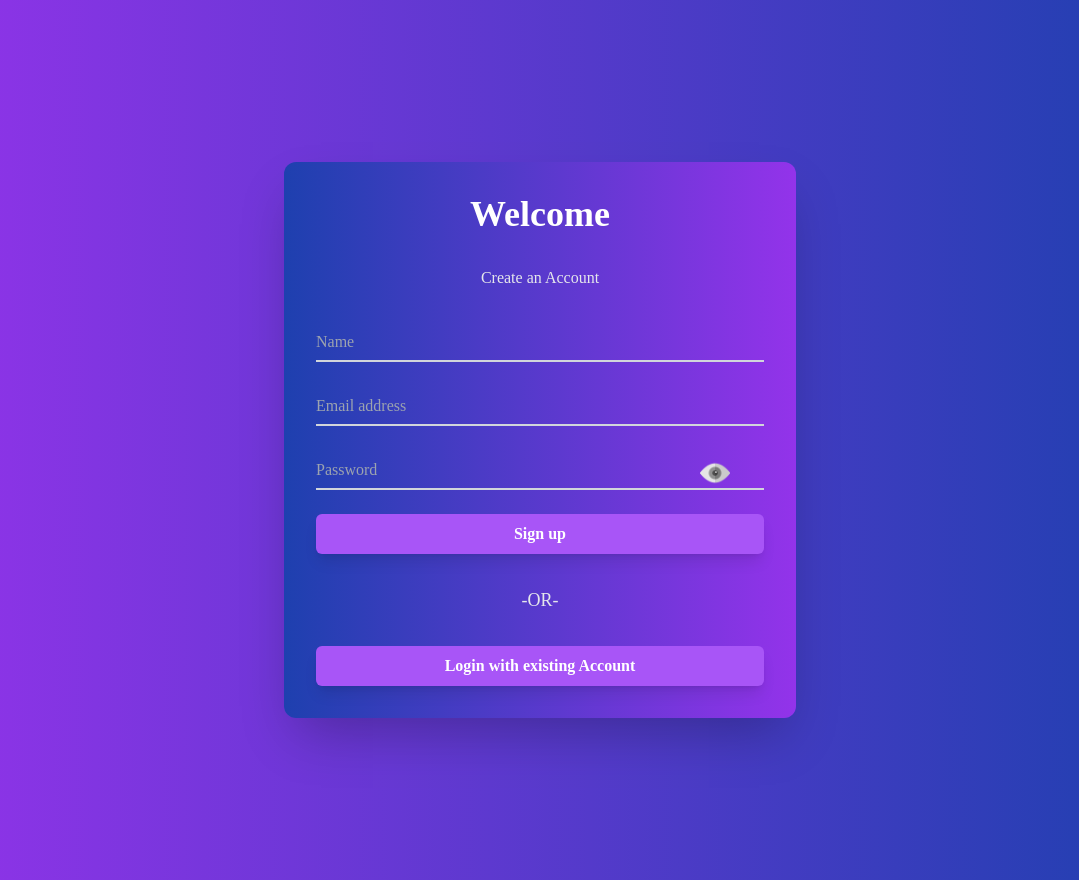
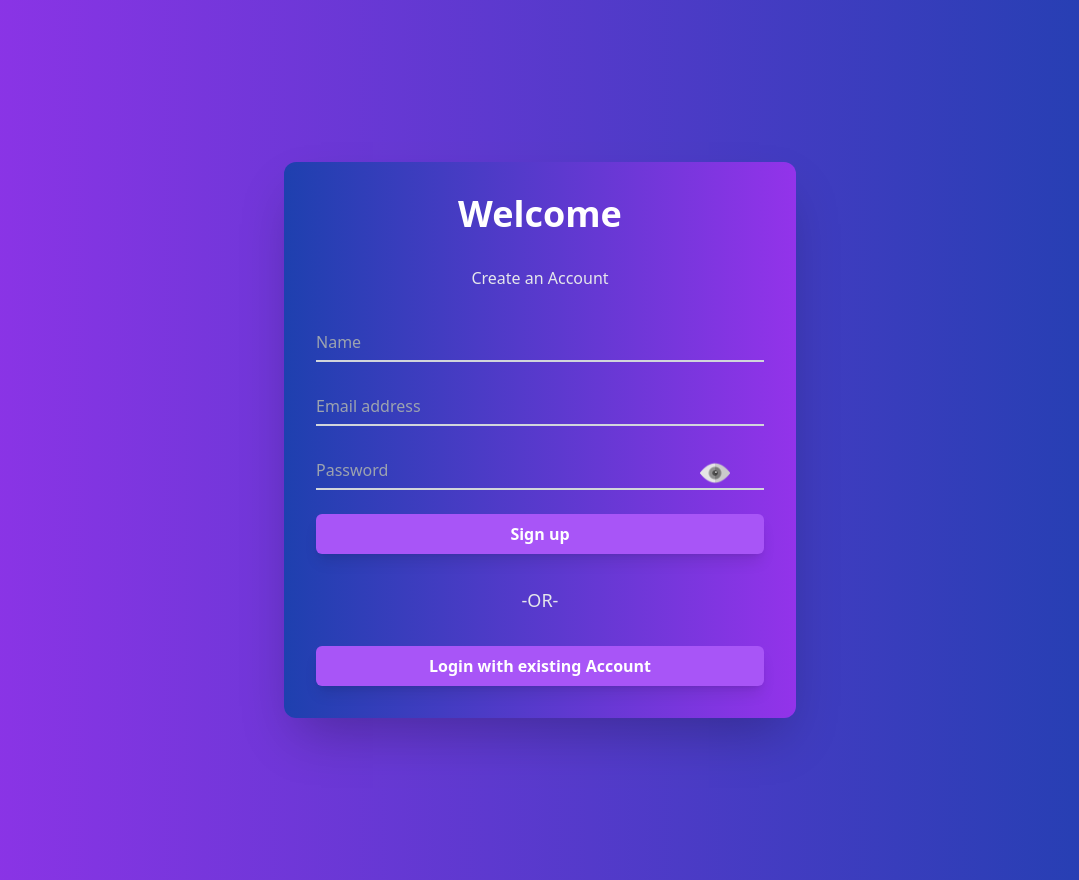
Before and after one commit to alphacoderaman0/full_stack_expense, a Next.js app: page / in a window 1280 px wide. Shown: the whole page, without its empty margins (100-1179 px from the left). Built offline with nearby package versions, Linux system fonts and the light colour scheme.

Commit message:
New column added in Database

```diff
--- a/app/globals.css
+++ b/app/globals.css
@@ -16,7 +16,7 @@
 
 body {
   background-image:linear-gradient(to left , #1e40af ,  #9333ea  );
-  font-family:cursive;
+  /* font-family:cursive; */
   font-optical-sizing: auto;
   font-weight: 500;
   font-style: normal;
```
